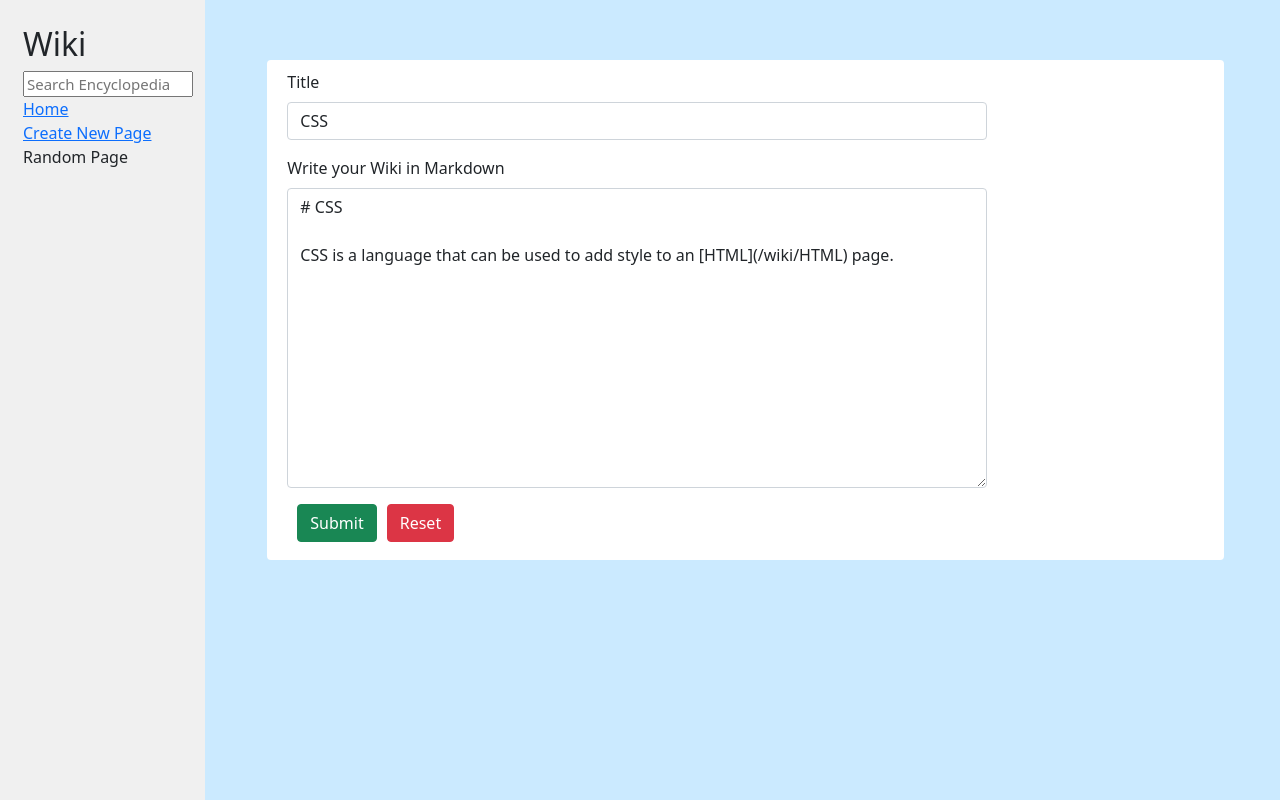
After one commit to lithika-damnod/cs50web, a Django app: page /edit/CSS in a window 1280 px wide. The commit adds this page. Run offline with Django 3.2, Linux system fonts and the light colour scheme; some libraries are stand-ins or nearby versions.

Commit message:
added edit feature to all the list items

```diff
--- /dev/null
+++ b/wiki/encyclopedia/templates/encyclopedia/edit_entry.html
@@ -0,0 +1,68 @@
+{% extends "encyclopedia/layout.html" %}
+
+{% block title %}
+    Edit
+{% endblock %}
+
+{% block head %}
+    <link href="https://cdn.jsdelivr.net/npm/bootstrap@5.1.3/dist/css/bootstrap.min.css" rel="stylesheet" integrity="sha384-1BmE4kWBq78iYhFldvKuhfTAU6auU8tT94WrHftjDbrCEXSU1oBoqyl2QvZ6jIW3" crossorigin="anonymous">
+    <script src="https://cdn.jsdelivr.net/npm/bootstrap@5.1.3/dist/js/bootstrap.bundle.min.js" integrity="sha384-ka7Sk0Gln4gmtz2MlQnikT1wXgYsOg+OMhuP+IlRH9sENBO0LRn5q+8nbTov4+1p" crossorigin="anonymous"></script>
+    <style>
+        body{
+            background-color: rgb(203, 234, 255);
+            overflow: hidden;
+        }
+        .container{
+            display: inline-flex;
+            background-color: white;
+            width: 90%;
+            height: 500px;
+            margin: 50px;
+            border-radius: 4px;
+            padding: 10px;
+            padding-left: 20px;
+        }
+        .container textarea{
+            width: 700px;
+            height: 300px;
+        }
+        .submit-area{
+            display: flex;
+        }
+        .submit-area p{
+            padding-left: 50px;
+            position: relative;
+            top: 8px;
+            color: rgb(231, 122, 122);
+        }
+        .sidebar{
+            padding-left: 35px;
+        }
+        .btn{
+            margin-left: 10px;
+        }
+    </style>
+{% endblock %}
+
+{% block body %}
+    <div class="container">
+        <form action="/edit/{{ titleField }}" method="post">
+            {% csrf_token %}
+            <div class="form-group">
+                <label for="title">Title</label>
+                <input type="text" name="title" class="form-control" id="title" placeholder="Enter title" value="{{ titleField }}">
+            </div>
+            <div class="form-group">
+                <label for="title">Write your Wiki in Markdown</label>
+                <textarea type="text" name="md" class="form-control" id="post" placeholder="Write your Wiki">{{ textarea }}</textarea>
+            </div>
+            <div class="submit-area">
+                <button type="submit" class="btn btn-success">Submit</button>
+                <button type="button" class="btn btn-danger">Reset</button>
+                {% if duplicate_title_found %}
+                    <p class="warn-msg">The title you entered is already in use .. ( try changing your title ) </p>
+                {% endif %}
+            </div>
+        </form>
+    </div>
+{% endblock %}
--- a/wiki/encyclopedia/templates/encyclopedia/index.html
+++ b/wiki/encyclopedia/templates/encyclopedia/index.html
@@ -44,11 +44,12 @@
                     <li>{{ entry }}</li>
                 </a>
                 <div class="controls">
-                    <button class="edit-btn">Edit</button>
+                    <a href="{% url 'editentry' filename=entry %}">
+                        <button class="edit-btn">Edit</button>
+                    </a>
                     <button class="remove-btn">Remove</button>
                 </div>
             </div>
         {% endfor %}
     </ul>
-
 {% endblock %}
--- a/wiki/encyclopedia/urls.py
+++ b/wiki/encyclopedia/urls.py
@@ -5,5 +5,6 @@ from . import views
 urlpatterns = [
     path("", views.index, name="index"),
     path("wiki/<str:filename>", views.loadPage, name="loadpage"),
-    path("create/", views.createEntry, name="createentry")
+    path("create/", views.createEntry, name="createentry"),
+    path("edit/<str:filename>", views.editEntry, name="editentry")
 ]
--- a/wiki/encyclopedia/views.py
+++ b/wiki/encyclopedia/views.py
@@ -47,3 +47,33 @@ def createEntry(request):
         "titleField": "",
         "duplicate_title_found": False
     })
+
+def editEntry(request, filename):
+    current_title = filename
+    requested_entry = util.get_entry(filename)
+    if requested_entry == None:
+        response = render(request, "encyclopedia/wiki_not_found.html", {
+            "title": filename
+        })
+        response.status_code = 404
+        return response
+    if request.method == "POST":
+        form = NewEntryForm(request.POST)
+        if form.is_valid():
+            entry_title = form.cleaned_data["title"]
+            entry_md = form.cleaned_data["md"]
+            if util.get_entry(entry_title) == None and entry_title != current_title:
+                util.save_entry(entry_title, entry_md)
+                util.remove_entry(current_title)
+            else:
+                return render(request, "encyclopedia/edit_entry.html", {
+                    "textarea": entry_md,
+                    "titleField": entry_title,
+                    "duplicate_title_found": True
+                })
+        return redirect('loadpage', filename=entry_title)
+    return render(request, "encyclopedia/edit_entry.html", {
+        "textarea": requested_entry,
+        "titleField": filename,
+        "duplicate_title_found": False
+    })
```
Also changed, not shown: wiki/entries/Lithika.md (deleted, +0 -19 lines), wiki/entries/damnod.md (deleted, +0 -19 lines), wiki/entries/Git.md (line endings or trailing spaces).
